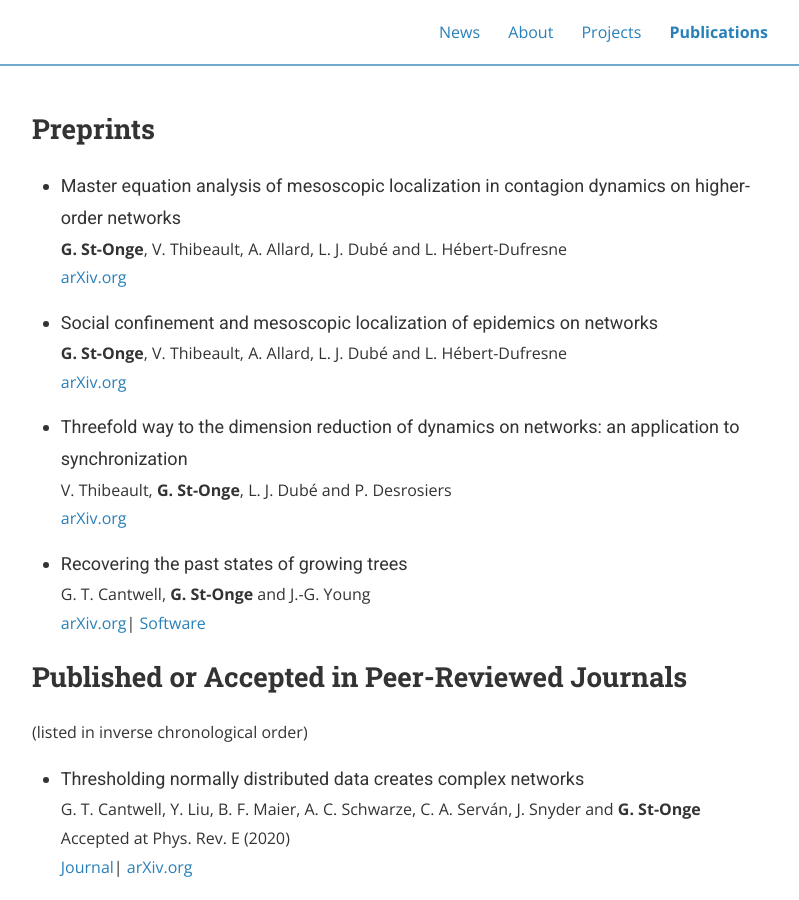
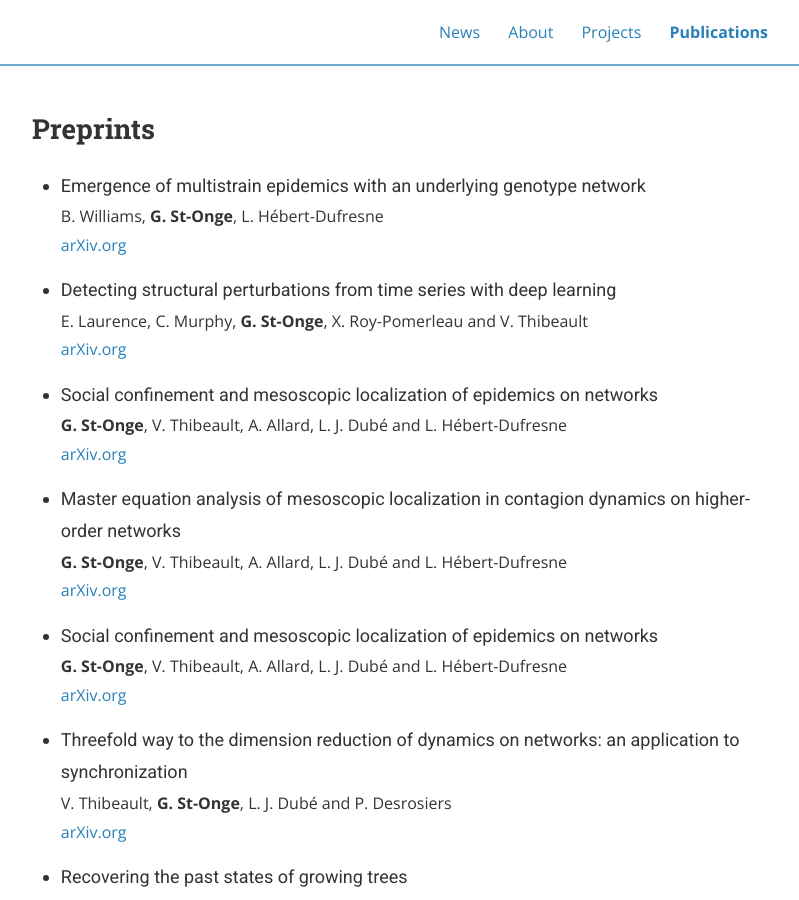
Before and after one commit to gstonge/gstonge.github.io, a Jekyll site: the page built from publications.md, in a window 1280 px wide and 900 px high. Shown: the whole window, without its empty margins (240-1039 px from the left). Built offline with Jekyll 4.4.1, drawn with Linux system fonts in a browser that asks for light colours; nearby versions of some CDN libraries.

Commit message:
new preprints

```diff
--- a/publications.md
+++ b/publications.md
@@ -6,6 +6,21 @@ permalink: /publications/
 
 
 ## Preprints
+
+* <span class="pub-title">Emergence of multistrain epidemics with an underlying genotype network</span><br>
+B. Williams, **G. St-Onge**, L. Hébert-Dufresne
+<br>
+[arXiv.org](https://arxiv.org/abs/2007.07429)
+
+* <span class="pub-title">Detecting structural perturbations from time series with deep learning</span><br>
+E. Laurence, C. Murphy, **G. St-Onge**, X. Roy-Pomerleau and V. Thibeault
+<br>
+[arXiv.org](https://arxiv.org/abs/2006.05232)
+
+* <span class="pub-title">Social confinement and mesoscopic localization of epidemics on networks</span><br>
+**G. St-Onge**, V. Thibeault, A. Allard, L. J. Dubé and L. Hébert-Dufresne
+<br>
+[arXiv.org](https://arxiv.org/abs/2003.05924)
 
 * <span class="pub-title">Master equation analysis of mesoscopic localization in contagion dynamics on higher-order networks</span><br>
 **G. St-Onge**, V. Thibeault, A. Allard, L. J. Dubé and L. Hébert-Dufresne
```
